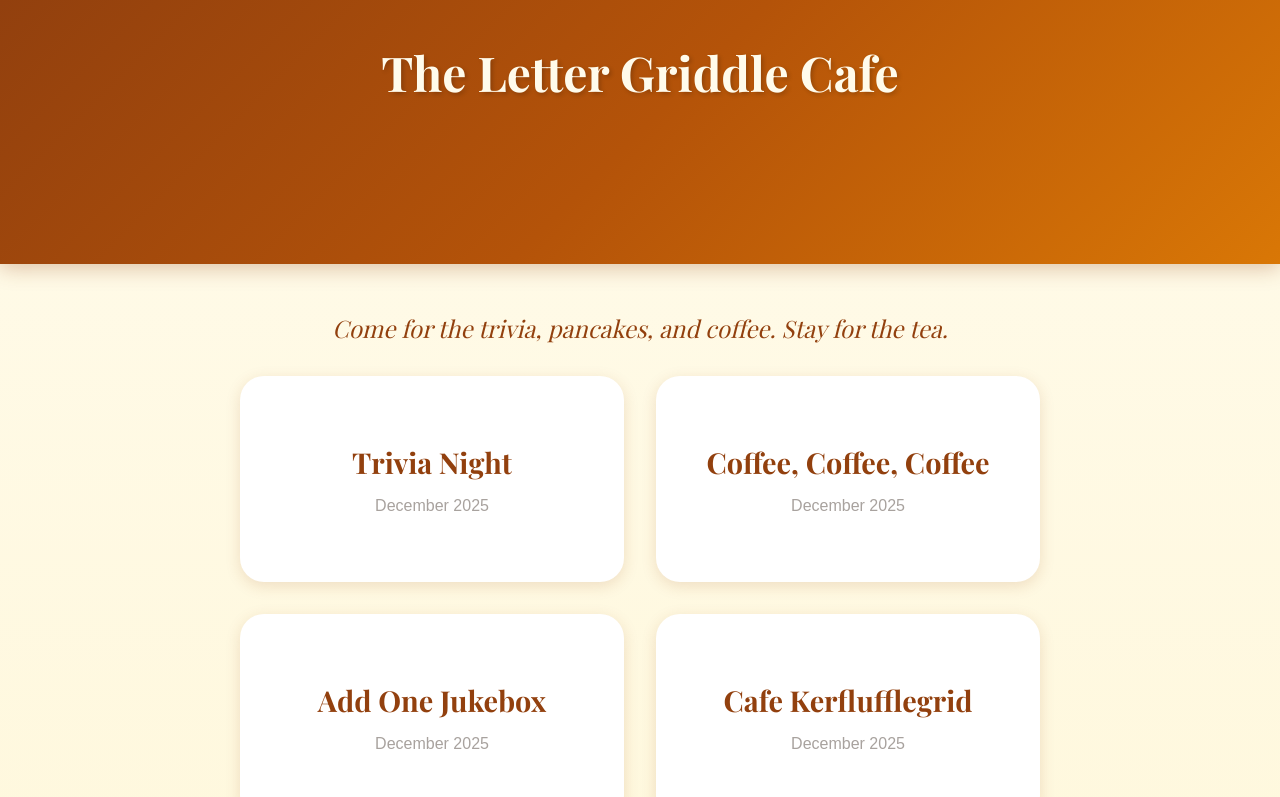
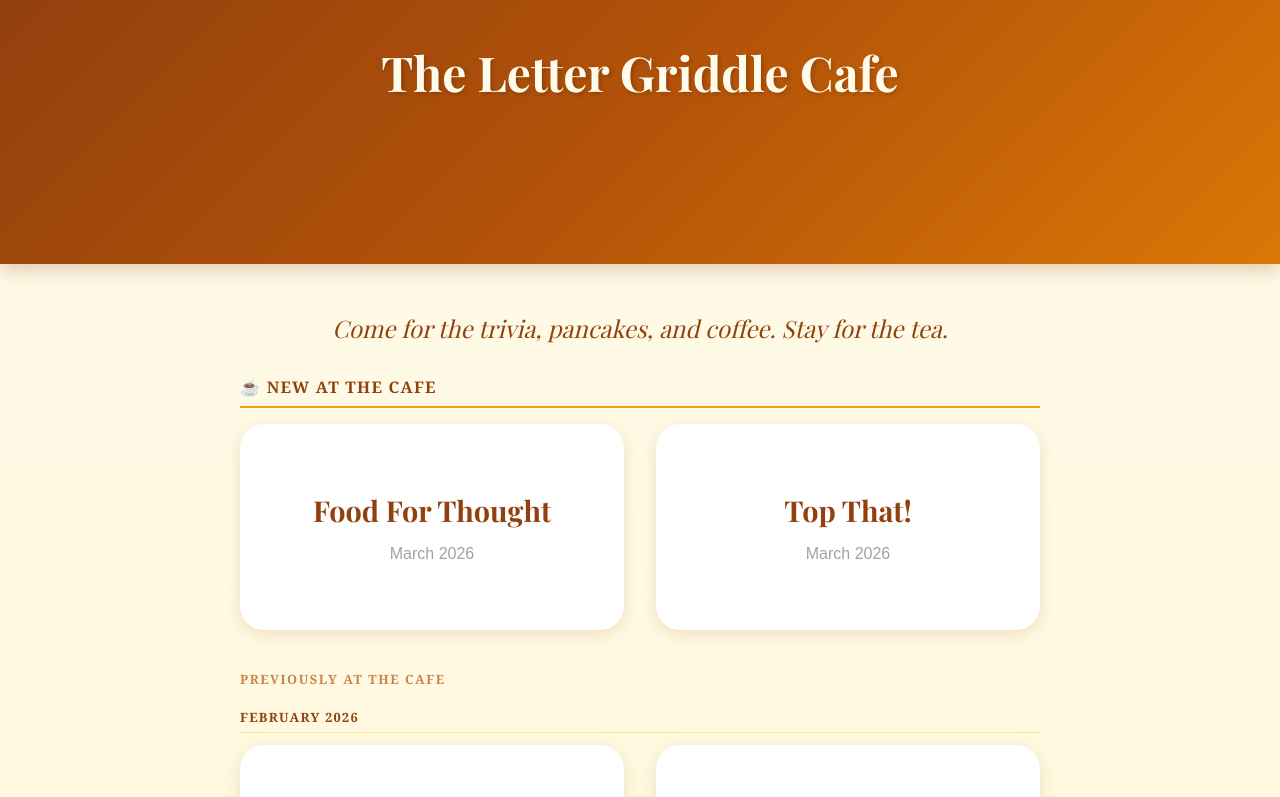
Before and after one commit to lauriegriddle/lettergriddlecafe, a Next.js app: page / in a window 1280 px wide. Shown: the top 797 px of the page. Built offline with nearby package versions, Linux system fonts and the light colour scheme.

Commit message:
Reorganize stories: Latest section + monthly archive grouping

```diff
--- a/app/globals.css
+++ b/app/globals.css
@@ -712,5 +712,49 @@
   font-style: italic;
   margin-top: 8px;
 }
+
+.latest-section {
+  margin-bottom: 2.5rem;
+}
+
+.latest-header {
+  font-size: 1rem;
+  font-weight: 700;
+  letter-spacing: 0.08em;
+  text-transform: uppercase;
+  color: #92400e;
+  margin-bottom: 1rem;
+  padding-bottom: 0.5rem;
+  border-bottom: 2px solid #f59e0b;
+}
+
+.archive-section {
+  margin-top: 0.5rem;
+}
+
+.archive-label {
+  font-size: 0.8rem;
+  font-weight: 600;
+  letter-spacing: 0.12em;
+  text-transform: uppercase;
+  color: #b45309;
+  margin-bottom: 1.25rem;
+  opacity: 0.7;
+}
+
+.month-group {
+  margin-bottom: 2rem;
+}
+
+.month-header {
+  font-size: 0.8rem;
+  font-weight: 600;
+  letter-spacing: 0.1em;
+  text-transform: uppercase;
+  color: #92400e;
+  margin-bottom: 0.75rem;
+  padding-bottom: 0.4rem;
+  border-bottom: 1px solid #fde68a;
+}
 .completion-btn.share { background: linear-gradient(135deg, #fbbf24, #f59e0b); color: #92400e; font-weight: bold; }
 .completion-btn.share:hover { background: linear-gradient(135deg, #fcd34d, #fbbf24); }
--- a/app/page.js
+++ b/app/page.js
@@ -1107,8 +1107,42 @@ export default function LetterGriddleCafe() {
             <div className="stories-intro">
               <h2>Come for the trivia, pancakes, and coffee. Stay for the tea.</h2>
             </div>
+            {(() => {
+  const reversed = [...stories].reverse();
+  const latestStories = reversed.slice(0, 2);
+  const olderStories = reversed.slice(2);
+
+  // Group older stories by month
+  const groups = {};
+  olderStories.forEach(story => {
+    if (!groups[story.date]) groups[story.date] = [];
+    groups[story.date].push(story);
+  });
+
+  return (
+    <>
+      {/* Latest 2 Vignettes */}
+      <div className="latest-section">
+        <h3 className="latest-header">☕ New at the Cafe</h3>
+        <div className="story-grid">
+          {latestStories.map(story => (
+            <StoryCard
+              key={story.id}
+              story={story}
+              onClick={() => setSelectedStory(story)}
+            />
+          ))}
+        </div>
+      </div>
+
+      {/* Older Stories Grouped by Month */}
+      <div className="archive-section">
+        <h3 className="archive-label">Previously at the Cafe</h3>
+        {Object.entries(groups).map(([month, monthStories]) => (
+          <div key={month} className="month-group">
+            <h4 className="month-header">{month}</h4>
             <div className="story-grid">
-              {stories.map(story => (
+              {monthStories.map(story => (
                 <StoryCard
                   key={story.id}
                   story={story}
@@ -1116,6 +1150,12 @@ export default function LetterGriddleCafe() {
                 />
               ))}
             </div>
+          </div>
+        ))}
+      </div>
+    </>
+  );
+})()}
           </>
         )}
       </main>
```
